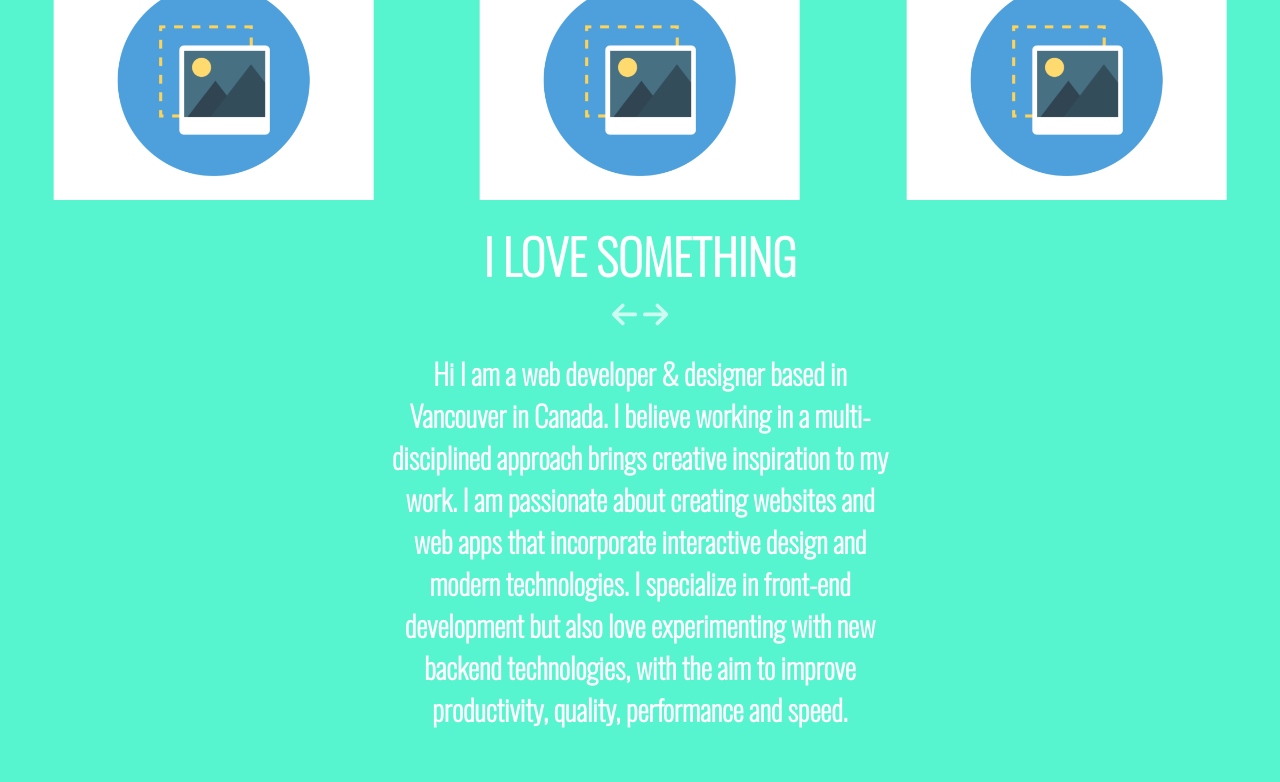
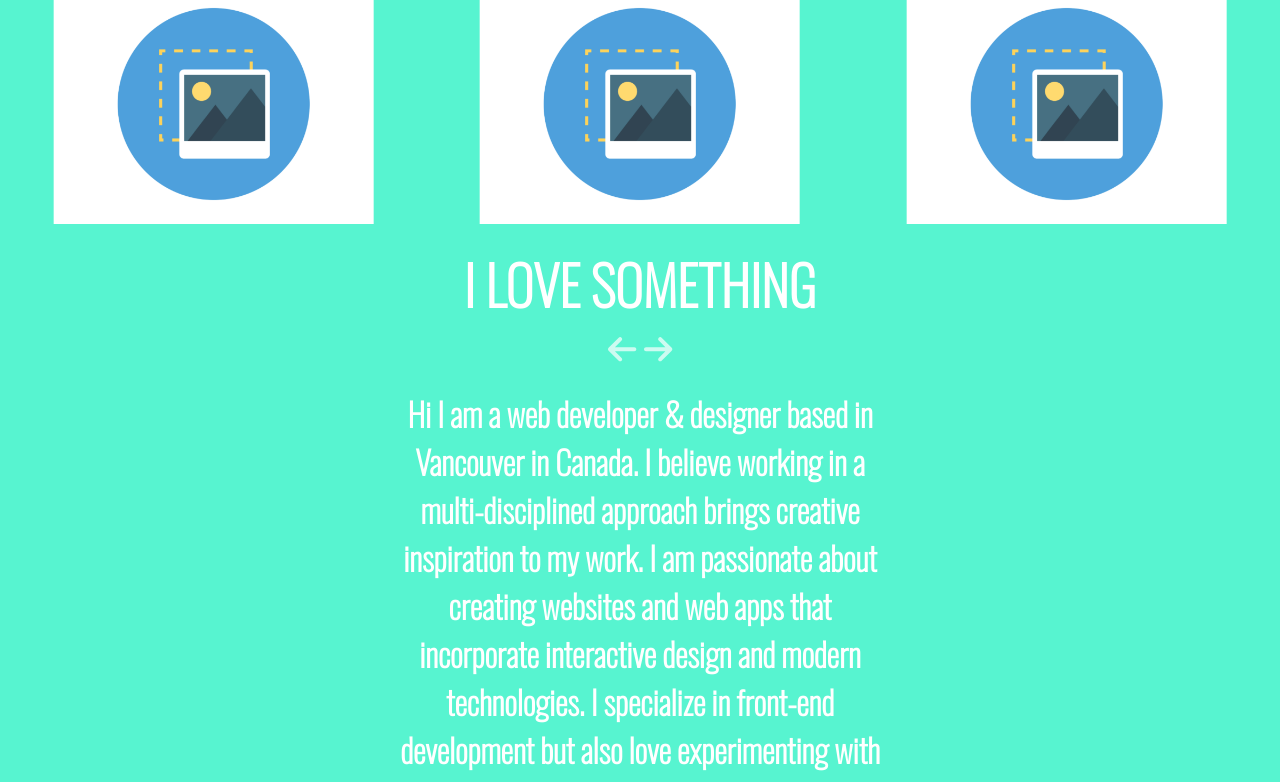
Before and after one commit to kazu-man/self-introduction-copy, a Vue app: page / in a window 1280 px wide. Shown: the part 1104-1886 px from the top of the page. Built offline with nearby package versions, Linux system fonts and the light colour scheme.

Commit message:
フォントサイズ修正

```diff
--- a/src/App.vue
+++ b/src/App.vue
@@ -28,7 +28,7 @@ body {
   margin: 0;
 }
 html {
-  font-size: 100%;
+  font-size: min(2vw, 18px);
   font-family: "Oswald", Calibri;
 }
 </style>
```
